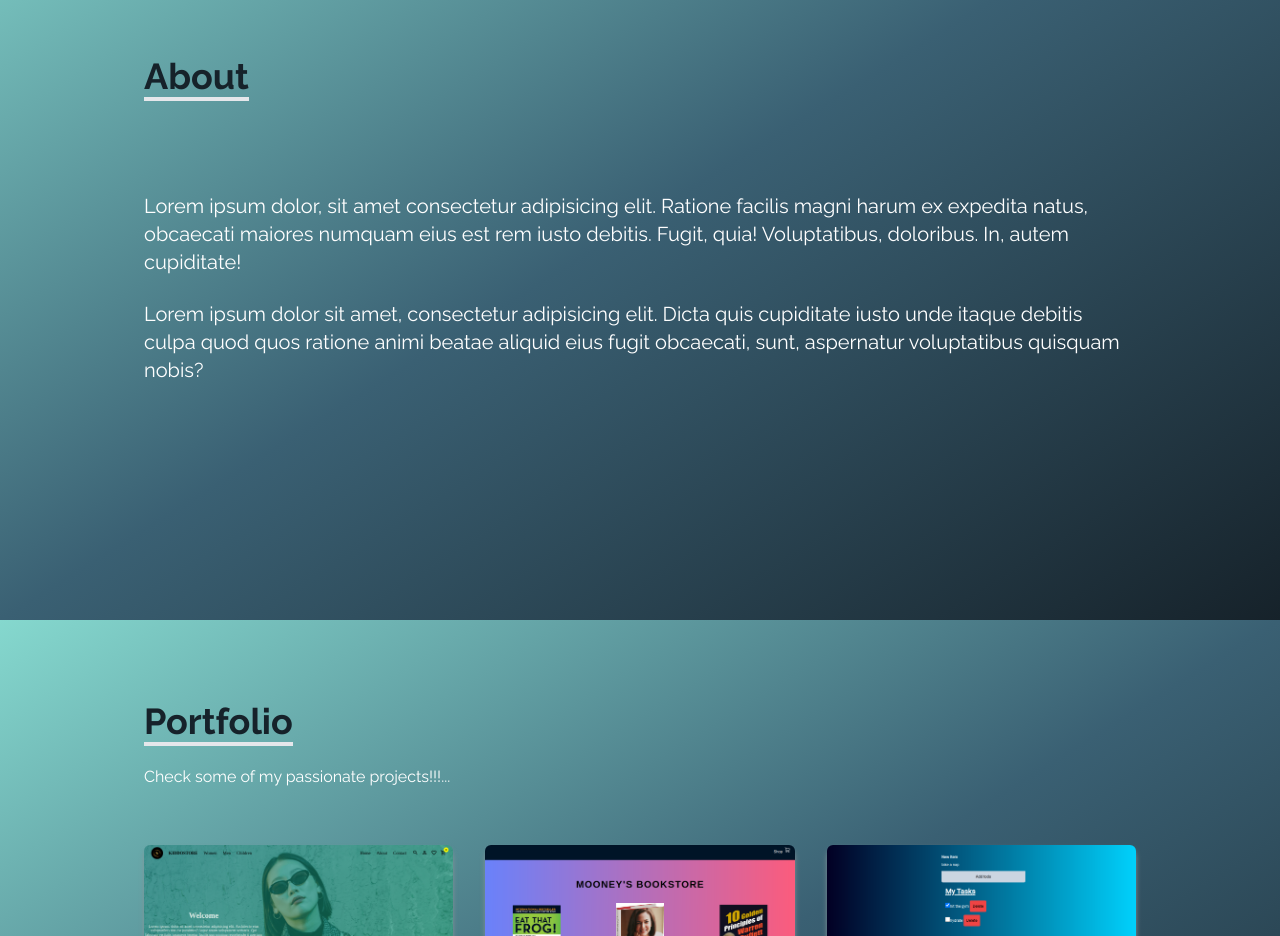
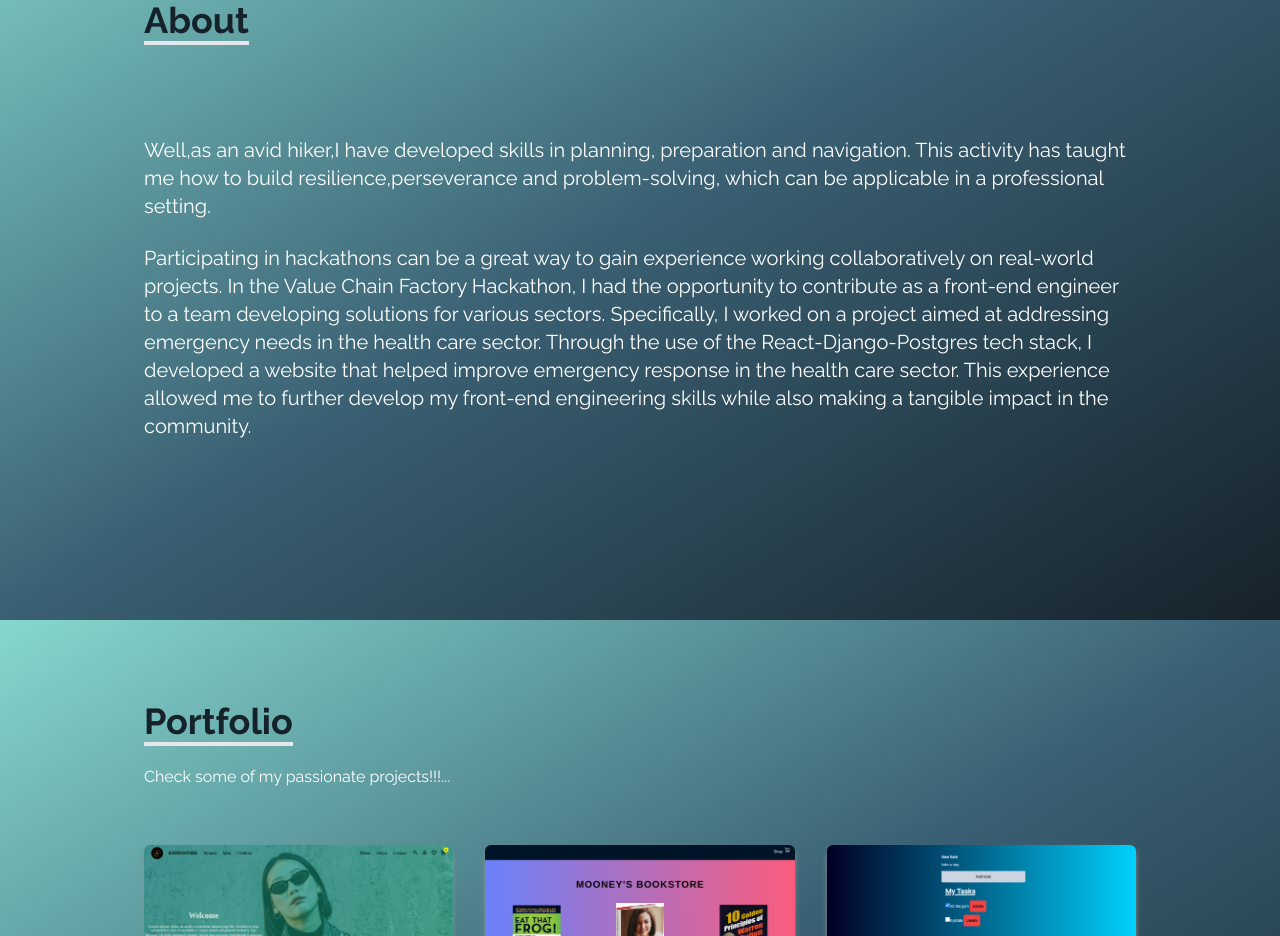
Before and after one commit to Cherrypick14/sleek_portfolio, a React (Create React App) app: page / in a window 1280 px wide. Shown: the part 980-1916 px from the top of the page. Built offline with nearby package versions, Linux system fonts and the light colour scheme.

Commit message:
add content to about section

```diff
--- a/src/components/about/about.jsx
+++ b/src/components/about/about.jsx
@@ -8,11 +8,11 @@ const About = () => {
                 <h2 className='font-bold text-4xl border-b-4 inline text-[#16222A] '>About</h2>
             </div>
             <p className=' md:text-xl  md:mt-20 text-white'>
-                Lorem ipsum dolor, sit amet consectetur adipisicing elit. Ratione facilis magni harum ex expedita natus, obcaecati maiores numquam eius est rem iusto debitis. Fugit, quia! Voluptatibus, doloribus. In, autem cupiditate!
+            Well,as an avid hiker,I have developed skills in planning, preparation and navigation. This activity has taught me how to build resilience,perseverance and problem-solving, which can be applicable in a professional setting.
             </p>
             <br/>
             <p className='md:text-xl text-white '>
-                Lorem ipsum dolor sit amet, consectetur adipisicing elit. Dicta quis cupiditate iusto unde itaque debitis culpa quod quos ratione animi beatae aliquid eius fugit obcaecati, sunt, aspernatur voluptatibus quisquam nobis?
+            Participating in hackathons can be a great way to gain experience working collaboratively on real-world projects. In the Value Chain Factory Hackathon, I had the opportunity to contribute as a front-end engineer to a team developing solutions for various sectors. Specifically, I worked on a project aimed at addressing emergency needs in the health care sector. Through the use of the React-Django-Postgres tech stack, I developed a website that helped improve emergency response in the health care sector. This experience allowed me to further develop my front-end engineering skills while also making a tangible impact in the community.
             </p>
         </div>
     </div>
```
